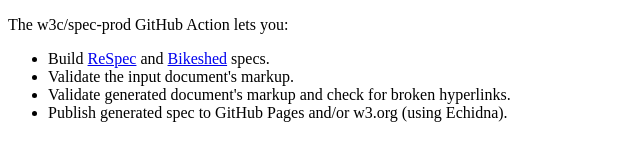
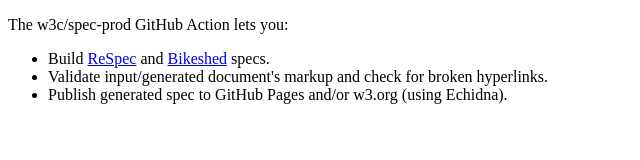
Before and after one commit to w3c/spec-prod, a website: page docs/index.html in a window 1280 px wide. Shown: the whole page, without its empty margins (0-640 px from the left). Drawn offline with Linux system fonts and the light colour scheme.

Commit message:
Update docs/index.html

```diff
--- a/docs/index.html
+++ b/docs/index.html
@@ -80,10 +80,7 @@
 					specs.
 				</li>
 				<li>
-					Validate the input document's markup.
-				</li>
-				<li>
-					Validate generated document's markup and check for broken hyperlinks.
+					Validate input/generated document's markup and check for broken hyperlinks.
 				</li>
 				<li>
 					Publish generated spec to GitHub Pages and/or w3.org (using Echidna).
```
